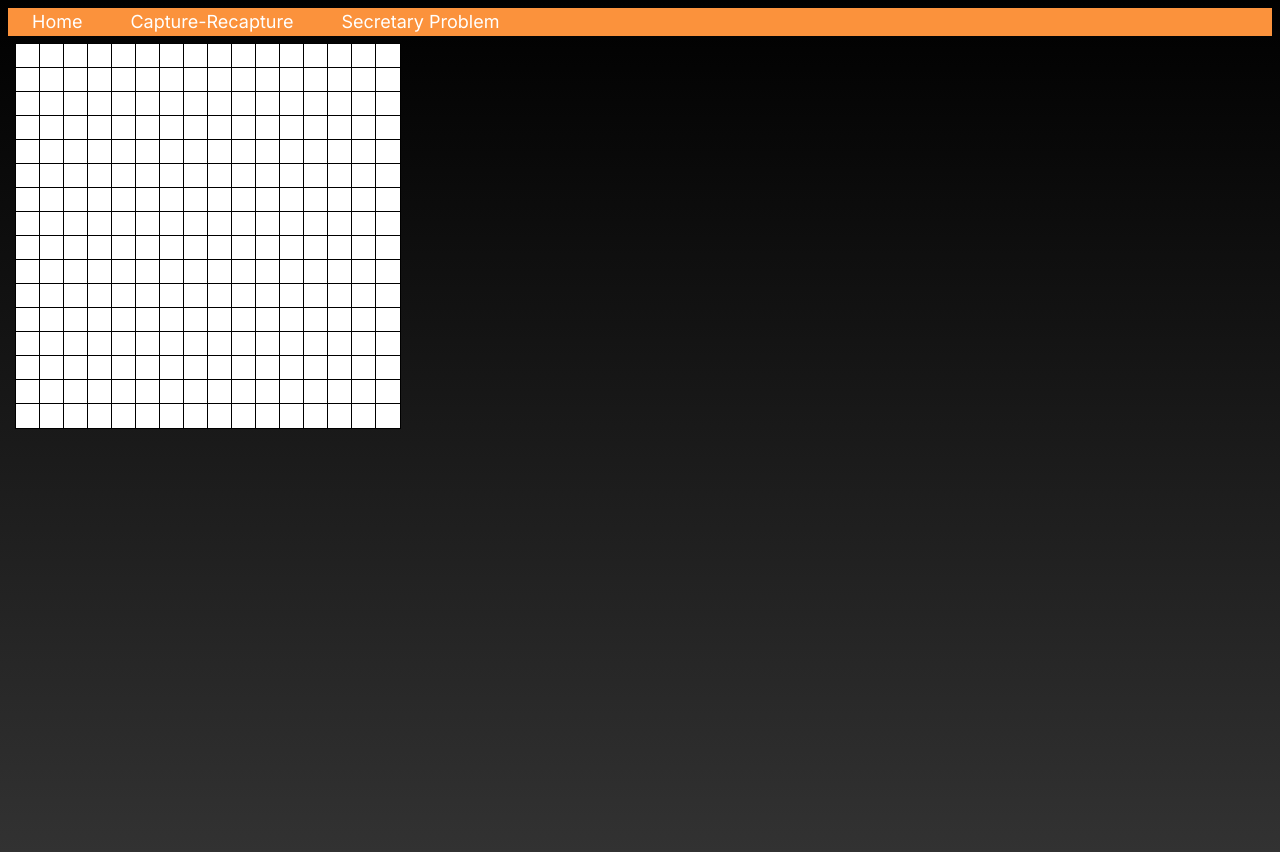
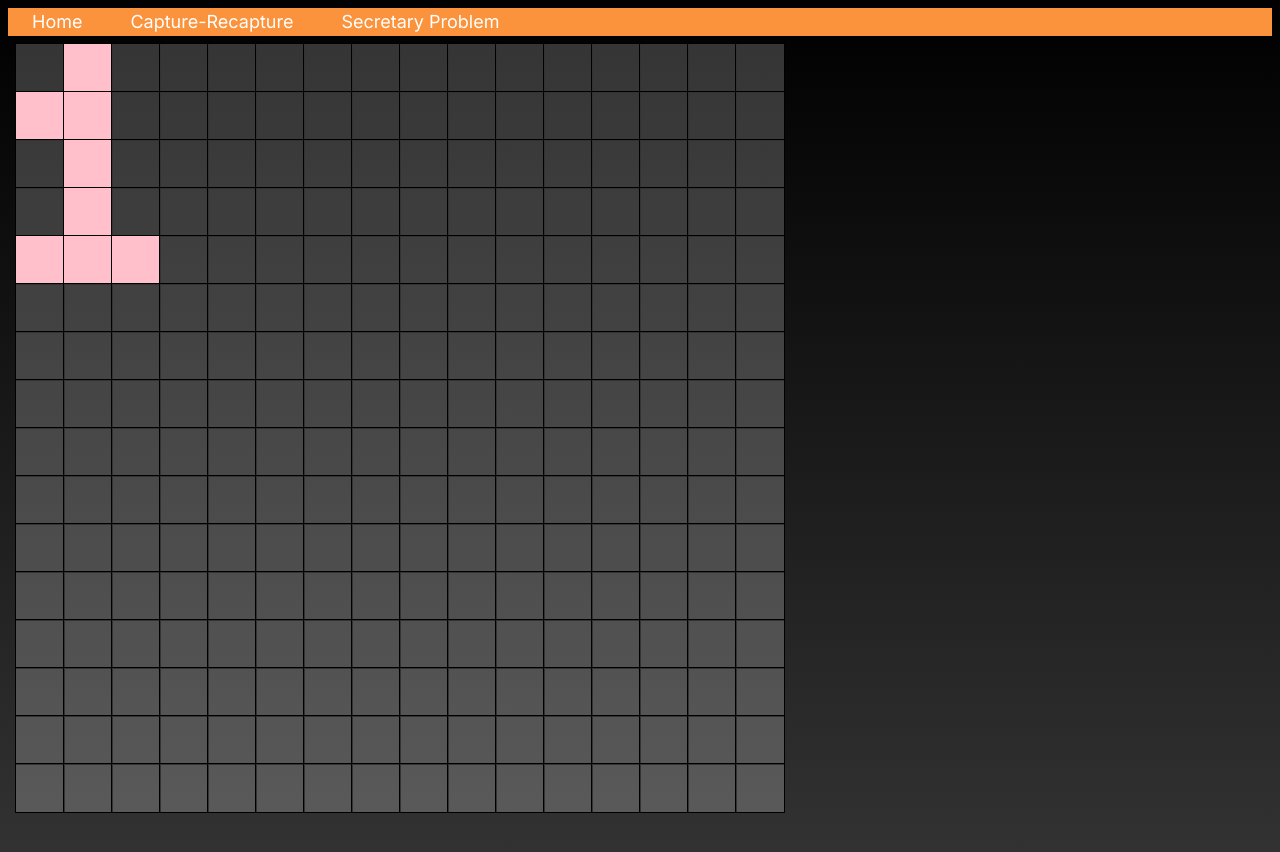
Before and after one commit to jduffey/personal-portfolio-website, a Next.js app: page /base-fee in a window 1280 px wide. Built offline with nearby package versions, Linux system fonts and the light colour scheme.

Commit message:
Base Fee page shows a 16x16 grid with a pink 1 hardcoded in the top left

```diff
--- /dev/null
+++ b/app/(data-viz-sims)/base-fee/digits.js
@@ -0,0 +1,74 @@
+const digits = {
+    '0': [
+        [1, 1, 1],
+        [1, 0, 1],
+        [1, 0, 1],
+        [1, 0, 1],
+        [1, 1, 1]
+    ],
+    '1': [
+        [0, 1, 0],
+        [1, 1, 0],
+        [0, 1, 0],
+        [0, 1, 0],
+        [1, 1, 1]
+    ],
+    '2': [
+        [1, 1, 1],
+        [0, 0, 1],
+        [1, 1, 1],
+        [1, 0, 0],
+        [1, 1, 1]
+    ],
+    '3': [
+        [1, 1, 1],
+        [0, 0, 1],
+        [1, 1, 1],
+        [0, 0, 1],
+        [1, 1, 1]
+    ],
+    '4': [
+        [1, 0, 1],
+        [1, 0, 1],
+        [1, 1, 1],
+        [0, 0, 1],
+        [0, 0, 1]
+    ],
+    '5': [
+        [1, 1, 1],
+        [1, 0, 0],
+        [1, 1, 1],
+        [0, 0, 1],
+        [1, 1, 1]
+    ],
+    '6': [
+        [1, 1, 1],
+        [1, 0, 0],
+        [1, 1, 1],
+        [1, 0, 1],
+        [1, 1, 1]
+    ],
+    '7': [
+        [1, 1, 1],
+        [0, 0, 1],
+        [0, 0, 1],
+        [0, 0, 1],
+        [0, 0, 1]
+    ],
+    '8': [
+        [1, 1, 1],
+        [1, 0, 1],
+        [1, 1, 1],
+        [1, 0, 1],
+        [1, 1, 1]
+    ],
+    '9': [
+        [1, 1, 1],
+        [1, 0, 1],
+        [1, 1, 1],
+        [0, 0, 1],
+        [1, 1, 1]
+    ]
+};
+
+export default digits;
--- a/app/(data-viz-sims)/base-fee/page.js
+++ b/app/(data-viz-sims)/base-fee/page.js
@@ -1,6 +1,8 @@
+import digits from "./digits";
+
 export default function BaseFee() {
     const gridSize = 16;
-    const squareSize = 24;
+    const squareSize = 48;
 
     const generateGrid = () => {
         const grid = [];
@@ -9,7 +11,7 @@ export default function BaseFee() {
             const rowElements = [];
 
             for (let col = 0; col < gridSize; col++) {
-                const color = 'white';
+                const color = '#FFF3';
 
                 const square = (
                     <div
@@ -17,14 +19,9 @@ export default function BaseFee() {
                         style={{
                             width: `${squareSize}px`,
                             height: `${squareSize}px`,
-                            backgroundColor: color,
+                            background: color,
                             display: 'inline-block',
                             outline: '1px solid black',
-                            verticalAlign: 'top',
-                            fontSize: '0',
-                            lineHeight: '0',
-                            margin: '0',
-                            padding: '0',
                         }}
                     />
                 );
@@ -32,11 +29,52 @@ export default function BaseFee() {
                 rowElements.push(square);
             }
 
-            grid.push(<div key={`row-${row}`} style={{ fontSize: '0', lineHeight: '0', margin: '0', padding: '0' }}>{rowElements}</div>);
+            grid.push(rowElements);
         }
 
         return grid;
     };
 
-    return <>{generateGrid()}</>;
+    const grid = generateGrid();
+
+    const finalGrid = grid.map((row, rowIndex) => {
+        const newRow = row.map((square, colIndex) => {
+            if (rowIndex < 5 && colIndex < 3) {
+                return digits['1'][rowIndex][colIndex] === 1 ? (
+                    <div
+                        key={`${rowIndex}-${colIndex}`}
+                        style={{
+                            width: `${squareSize}px`,
+                            height: `${squareSize}px`,
+                            backgroundColor: 'pink',
+                            display: 'inline-block',
+                            outline: '1px solid black',
+                        }}
+                    />
+                ) : (
+                    square
+                );
+            } else {
+                return square;
+            }
+        });
+
+        return <div
+            key={`row-${rowIndex}`}
+            style={{
+                fontSize: '0',
+                lineHeight: '0',
+                margin: '0',
+                padding: '0'
+            }}>
+            {newRow}
+        </div>;
+    });
+
+
+    return (
+        <>
+            {finalGrid}
+        </>
+    )
 }
```
